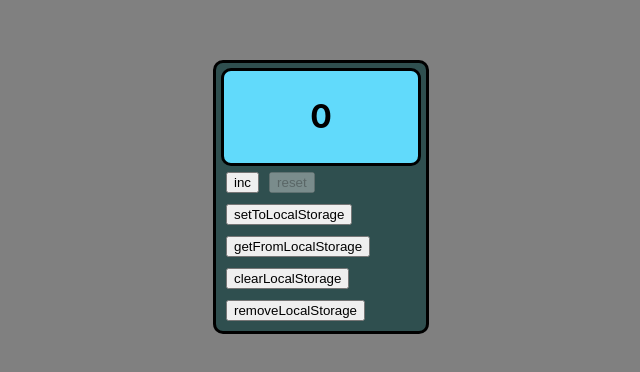
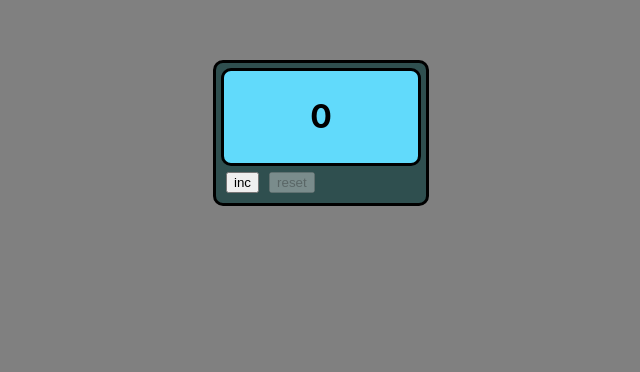
Before and after one commit to andreypats/exam_monday, a React (Create React App) app: page / in a window 1280 px wide. Shown: the part 180-552 px from the top of the page, without its empty margins (327-967 px from the left). Built offline with nearby package versions, Linux system fonts and the light colour scheme.

Commit message:
Learn localStorage, sessionStorage and useEffect

```diff
--- a/src/App.tsx
+++ b/src/App.tsx
@@ -1,4 +1,4 @@
-import React, {useState} from 'react';
+import React, {useEffect, useState} from 'react';
 import './App.css';
 import {Button} from "./components/button/Button";
 import {Counter} from "./components/counter/Counter";
@@ -9,6 +9,20 @@ function App() {
     const minNum = 0
 
     const [num, setNum] = useState<number>(minNum)
+
+    // useEffect(() => {
+    //     let numAsString = localStorage.getItem('localStorageNum')
+    //     if (numAsString) {
+    //         let newNum = JSON.parse(numAsString)
+    //         setNum(newNum)
+    //         console.log('useEffectGetItem')
+    //     }
+    // },[])
+
+    useEffect(() => {
+        localStorage.setItem('localStorageNum', JSON.stringify(num))
+    }, [num])
+    // useEffect выполняет колбэк функцию effect каждый раз, когда изменяется значение num, запписанное во второй параметр deps
 
     let disabledInc
     let disabledReset
@@ -28,41 +42,41 @@ function App() {
         console.log('onclickHandlerReset')
     }
 
-    const setToLocalStorage = () => {
-        localStorage.setItem('localStorageNum', JSON.stringify(num))
-        localStorage.setItem('localStorageNum+1', JSON.stringify(num + 1))
-        console.log('setToLocalStorage')
-    }
-
-    const getFromLocalStorage = () => {
-        let numAsString = localStorage.getItem('localStorageNum')
-        if (numAsString) {
-            let newNum = JSON.parse(numAsString)
-            setNum(newNum)
-        }
-        console.log('getFromLocalStorage')
-    }
-
-    const clearLocalStorage = () => {
-        localStorage.clear()
-        console.log('clearLocalStorage')
-        setNum(minNum)
-    }
-
-    const removeLocalStorage = () => {
-        localStorage.removeItem('localStorageNum+1')
-        console.log('removeLocalStorageNum+1')
-    }
+    // const setToLocalStorage = () => {
+    //     localStorage.setItem('localStorageNum', JSON.stringify(num))
+    //     localStorage.setItem('localStorageNum+1', JSON.stringify(num + 1))
+    //     console.log('setToLocalStorage')
+    // }
+    //
+    // const getFromLocalStorage = () => {
+    //     let numAsString = localStorage.getItem('localStorageNum')
+    //     if (numAsString) {
+    //         let newNum = JSON.parse(numAsString)
+    //         setNum(newNum)
+    //     }
+    //     console.log('getFromLocalStorage')
+    // }
+    //
+    // const clearLocalStorage = () => {
+    //     localStorage.clear()
+    //     console.log('clearLocalStorage')
+    //     setNum(minNum)
+    // }
+    //
+    // const removeLocalStorage = () => {
+    //     localStorage.removeItem('localStorageNum+1')
+    //     console.log('removeLocalStorageNum+1')
+    // }
 
     return (
         <div className="App">
             <Counter num={num} maxNum={maxNum}/>
             <Button name={'inc'} callBack={onclickHandlerInc} disabled={disabledInc}/>
             <Button name={'reset'} callBack={onclickHandlerReset} disabled={disabledReset}/>
-            <Button name={'setToLocalStorage'} callBack={setToLocalStorage}/>
-            <Button name={'getFromLocalStorage'} callBack={getFromLocalStorage}/>
-            <Button name={'clearLocalStorage'} callBack={clearLocalStorage}/>
-            <Button name={'removeLocalStorage'} callBack={removeLocalStorage}/>
+            {/*<Button name={'setToLocalStorage'} callBack={setToLocalStorage}/>*/}
+            {/*<Button name={'getFromLocalStorage'} callBack={getFromLocalStorage}/>*/}
+            {/*<Button name={'clearLocalStorage'} callBack={clearLocalStorage}/>*/}
+            {/*<Button name={'removeLocalStorage'} callBack={removeLocalStorage}/>*/}
         </div>
     );
 }
```
